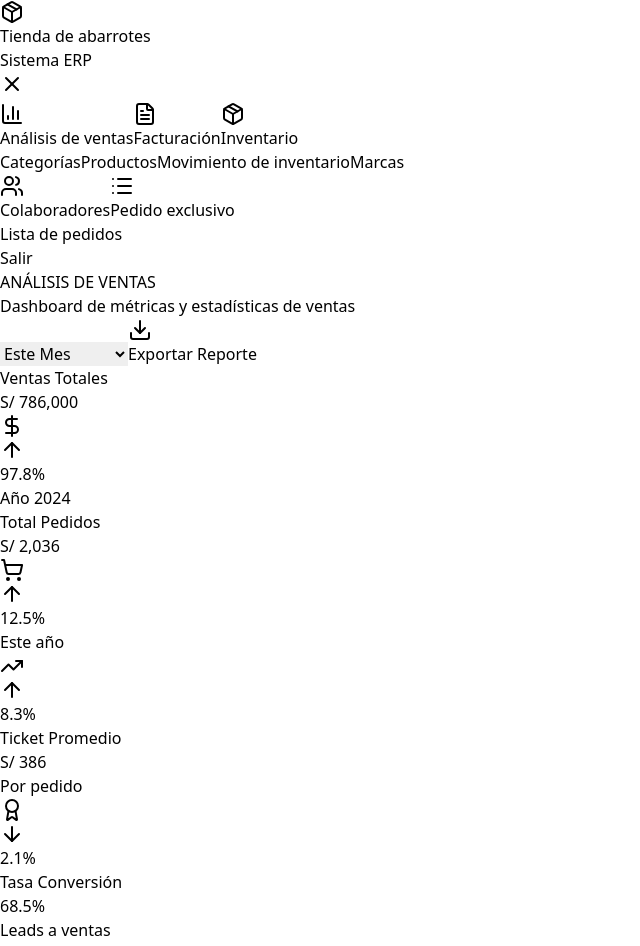
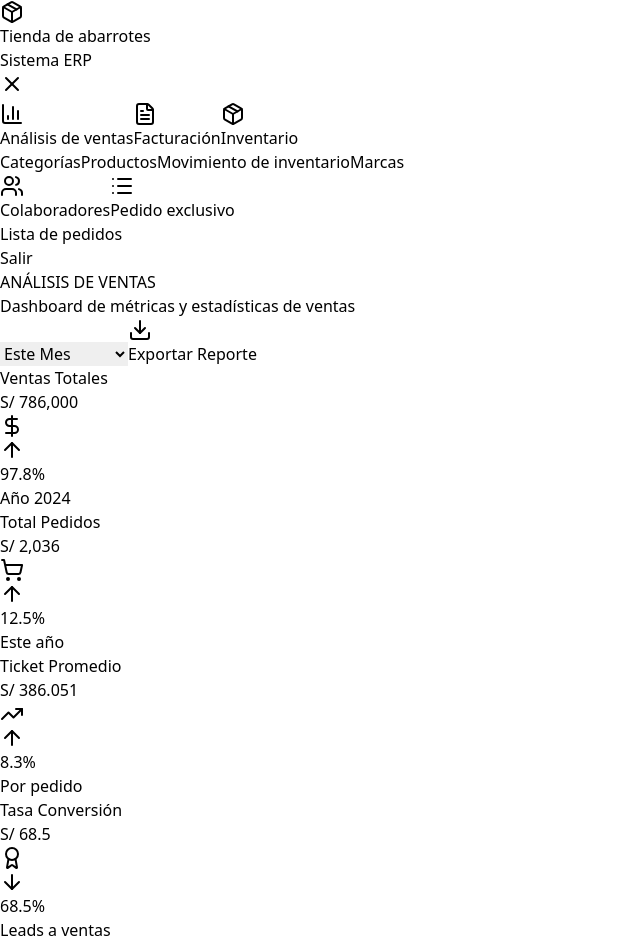
Before and after one commit to Luan-nee/erp-frontend, a React (Vite) app: page / in a window 1280 px wide. Shown: the top 946 px of the page, without its empty margins (0-640 px from the left). Built offline with nearby package versions, Linux system fonts and the light colour scheme.

Commit message:
factorizando el componente InformationCard para reutilizarlo con diferentes colores.

```diff
--- a/src/pages/AnalisisVenta.tsx
+++ b/src/pages/AnalisisVenta.tsx
@@ -145,7 +145,7 @@ export default function AnalisisVenta() {
           {/* KPI Cards */}
           <div className="grid grid-cols-1 md:grid-cols-2 lg:grid-cols-4 gap-6 mb-8">
 
-            <InformationCard title="Ventas Totales" description="Año 2024" totalSales={totalSales}>
+            <InformationCard title="Ventas Totales" description="Año 2024" totalSales={totalSales} color={'blue'}>
               <DollarSign className="w-6 h-6 text-blue-400 mb-1" />
               <div className="flex items-center gap-1 text-green-400 text-sm font-bold">
                 <ArrowUp className="w-3 h-3" />
@@ -153,7 +153,7 @@ export default function AnalisisVenta() {
               </div>
             </InformationCard>
 
-            <InformationCard title="Total Pedidos" description="Este año" totalSales={totalOrders}>
+            <InformationCard title="Total Pedidos" description="Este año" totalSales={totalOrders} color={'green'}>
               <ShoppingCart className="w-10 h-10 text-green-400" />
               <div className="flex items-center gap-1 text-green-400 text-sm font-bold">
                 <ArrowUp className="w-4 h-4" />
@@ -161,32 +161,22 @@ export default function AnalisisVenta() {
               </div>
             </InformationCard>
 
-
-            <div className="bg-gradient-to-br from-purple-900/50 to-purple-800/30 border border-purple-700/50 rounded-xl p-6">
-              <div className="flex items-center justify-between mb-4">
+            <InformationCard title="Ticket Promedio" description="Por pedido" totalSales={avgTicket} color={'purple'}>
               <TrendingUp className="w-10 h-10 text-purple-400" />
               <div className="flex items-center gap-1 text-green-400 text-sm font-bold">
                 <ArrowUp className="w-4 h-4" />
                 8.3%
               </div>
-              </div>
-              <p className="text-sm text-purple-300 mb-1">Ticket Promedio</p>
-              <p className="text-3xl font-bold text-white">S/ {avgTicket.toFixed(0)}</p>
-              <p className="text-xs text-gray-400 mt-2">Por pedido</p>
-            </div>
+            </InformationCard>
 
-            <div className="bg-gradient-to-br from-orange-900/50 to-orange-800/30 border border-orange-700/50 rounded-xl p-6">
-              <div className="flex items-center justify-between mb-4">
+            <InformationCard title="Tasa Conversión" description="Leads a ventas" totalSales={68.5} color={'orange'}>
               <Award className="w-10 h-10 text-orange-400" />
               <div className="flex items-center gap-1 text-red-400 text-sm font-bold">
                 <ArrowDown className="w-4 h-4" />
-                  2.1%
+                68.5%
               </div>
-              </div>
-              <p className="text-sm text-orange-300 mb-1">Tasa Conversión</p>
-              <p className="text-3xl font-bold text-white">68.5%</p>
-              <p className="text-xs text-gray-400 mt-2">Leads a ventas</p>
-            </div>
+            </InformationCard>
+
           </div>
 
           {/* Main Charts Row */}
@@ -364,9 +354,9 @@ export default function AnalisisVenta() {
   );
 }
 
-function InformationCard({title, description, children, totalSales}: {title: string, description: string, children: React.ReactNode, totalSales: number}) {
+function InformationCard({title, description, children, totalSales, color}: {title: string, description: string, children: React.ReactNode, totalSales: number, color: string}) {
   return (
-    <div className="bg-gradient-to-br from-blue-900/50 to-blue-800/30 border border-blue-700/50 rounded-lg p-4 space-y-2">
+    <div className={`bg-gradient-to-br from-${color}-900/50 to-${color}-800/30 border border-${color}-700/50 rounded-lg p-4 space-y-2`}>
       <div className="flex items-center justify-between">
         <div className="flex flex-col">
           <p className="text-xs font-semibold text-blue-300">{title}</p>
```
Lines whose indentation alone changed are shown as unchanged.
